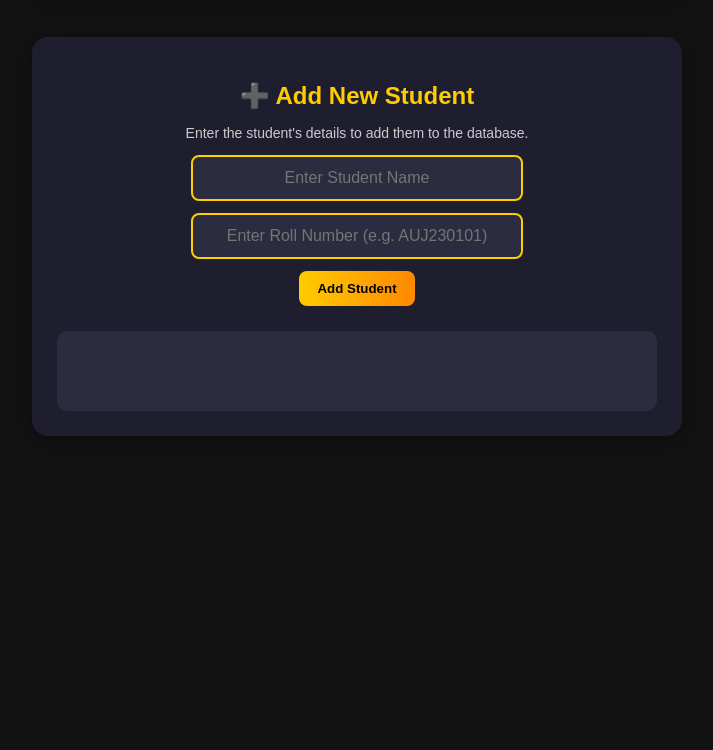
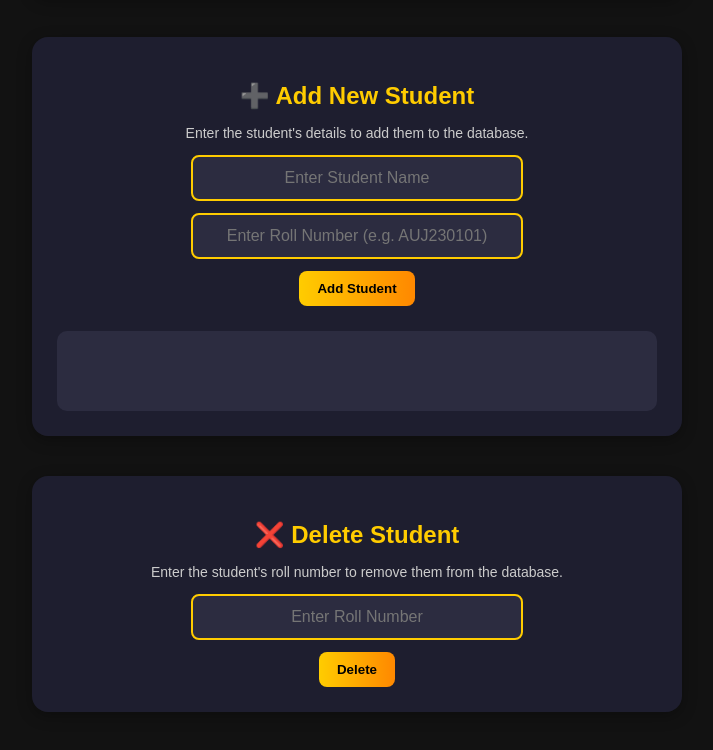
Before and after one commit to shivanshuKumar-coder/fresher-party, a plain HTML site: page RootAdmin.html in a window 1280 px wide. Shown: the part 390-1140 px from the top of the page, without its empty margins (283-996 px from the left). Before the commit the page ends 866 px from the top, so only its background shows below. Drawn offline with Linux system fonts and the light colour scheme.

Commit message:
delete student form DB

```diff
--- a/RootAdmin.html
+++ b/RootAdmin.html
@@ -206,6 +206,21 @@
       <div id="addStatus"></div>
     </section>
 
+     <!-- ❌ Delete Student Section -->
+    <section>
+      <h2>❌ Delete Student</h2>
+      <p style="font-size: 14px; color: #ccc">
+        Enter the student's roll number to remove them from the database.
+      </p>
+
+      <div class="panel">
+        <input type="text" id="deleteRoll" placeholder="Enter Roll Number" />
+        <button onclick="deleteStudent()">Delete</button>
+      </div>
+
+      <div id="deleteStatus"></div>
+    </section>
+
     <script src="RootAdmin.js"></script>
   </body>
 </html>
--- a/RootAdmin.js
+++ b/RootAdmin.js
@@ -125,3 +125,41 @@ function addStudent() {
       status.textContent = "⚠️ Error verifying database: " + error.message;
     });
 }
+
+
+// ❌ Delete student
+function deleteStudent() {
+  const roll = document.getElementById("deleteRoll").value.trim().toUpperCase();
+  const status = document.getElementById("deleteStatus");
+
+  if (!roll) {
+    status.style.color = "orange";
+    status.textContent = "⚠️ Please enter a roll number!";
+    return;
+  }
+
+  const ref = db.ref("students/" + roll);
+  ref.get()
+    .then((snapshot) => {
+      if (snapshot.exists()) {
+        db.ref("students/" + roll)
+          .remove()
+          .then(() => {
+            status.style.color = "lime";
+            status.textContent = `✅ Student with roll ${roll} deleted successfully.`;
+            document.getElementById("deleteRoll").value = "";
+          })
+          .catch((error) => {
+            status.style.color = "red";
+            status.textContent = "⚠️ Error deleting record: " + error.message;
+          });
+      } else {
+        status.style.color = "red";
+        status.textContent = "❌ Student not found in database.";
+      }
+    })
+    .catch((error) => {
+      status.style.color = "red";
+      status.textContent = "⚠️ Error checking record: " + error.message;
+    });
+}
```
